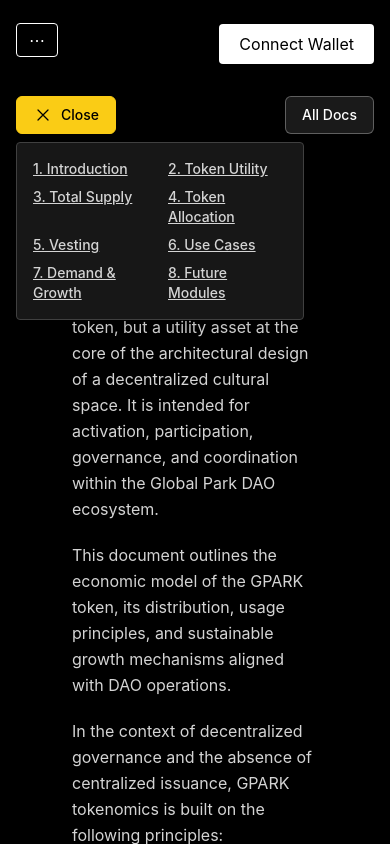
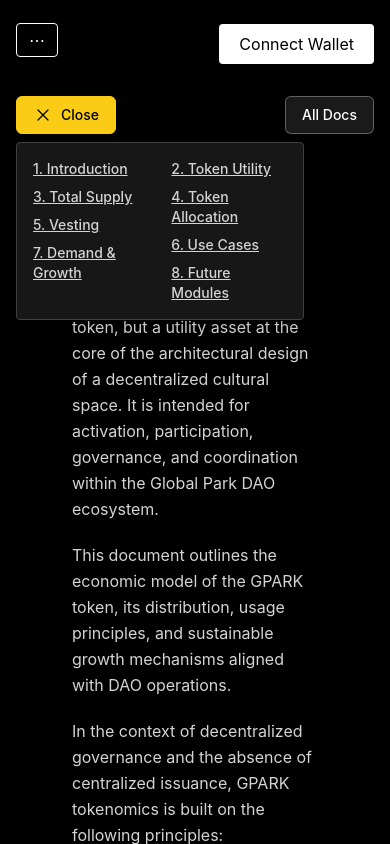
Before and after one commit to GPARKPRO/globalpark-site, a Next.js app: page /docs/tokenomics in a window 390 px wide. Both pictures are taken after a click on the button "Doc Navigation". Shown: the top 844 px of the page. Built offline with nearby package versions, Linux system fonts and the light colour scheme.

Commit message:
Update MobileDocSectionNav.tsx

```diff
--- a/components/docs/common/MobileDocSectionNav.tsx
+++ b/components/docs/common/MobileDocSectionNav.tsx
@@ -29,6 +29,9 @@ export default function MobileDocSectionNav() {
     { id: 'modules', label: 'Future Modules' },
   ];
 
+  const column1 = links.filter((_, i) => i % 2 === 0);
+  const column2 = links.filter((_, i) => i % 2 !== 0);
+
   return (
     <div className="relative">
       <button
@@ -50,16 +53,29 @@ export default function MobileDocSectionNav() {
 
       {open && (
         <div className="absolute top-full left-0 mt-2 w-72 border border-neutral-700 rounded bg-neutral-900 p-4 shadow-lg z-30">
-          <div className="grid grid-cols-2 gap-x-4 gap-y-2">
-            {links.map(({ id, label }, index) => (
-              <a
-                key={id}
-                href={`#${id}`}
-                className="block text-neutral-300 hover:text-yellow-400 transition-colors text-sm"
-              >
-                {`${index + 1}. ${label}`}
-              </a>
-            ))}
+          <div className="flex gap-x-4">
+            <div className="flex flex-col space-y-2">
+              {column1.map((link, index) => (
+                <a
+                  key={link.id}
+                  href={`#${link.id}`}
+                  className="block text-neutral-300 hover:text-yellow-400 transition-colors text-sm"
+                >
+                  {`${index * 2 + 1}. ${link.label}`}
+                </a>
+              ))}
+            </div>
+            <div className="flex flex-col space-y-2">
+              {column2.map((link, index) => (
+                <a
+                  key={link.id}
+                  href={`#${link.id}`}
+                  className="block text-neutral-300 hover:text-yellow-400 transition-colors text-sm"
+                >
+                  {`${index * 2 + 2}. ${link.label}`}
+                </a>
+              ))}
+            </div>
           </div>
         </div>
       )}
```
